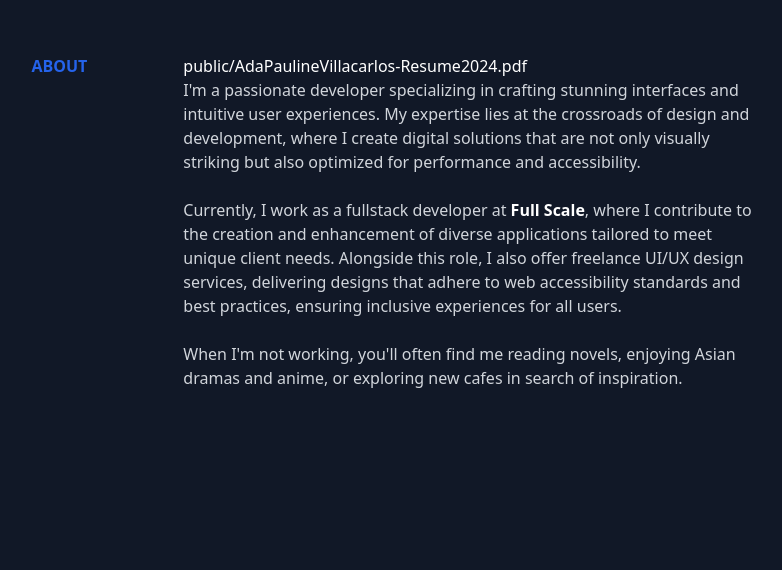
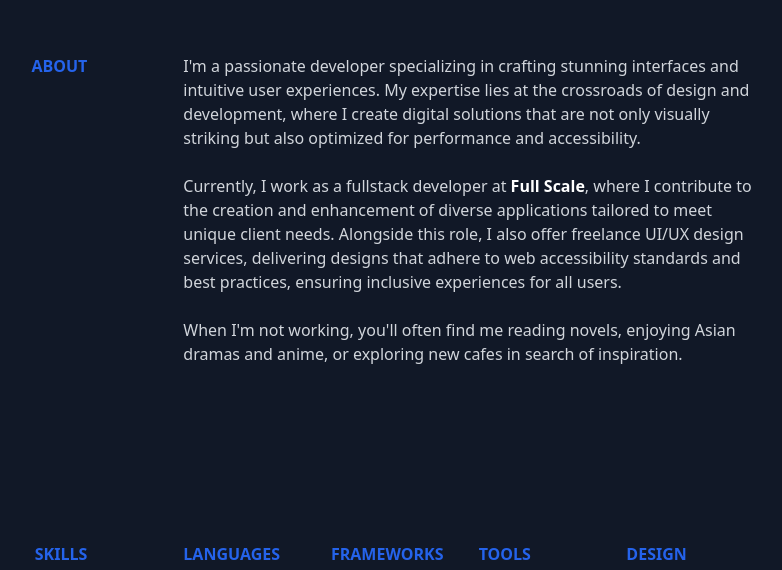
Before and after one commit to adavillacarlos/ada, a React (Vite) app: page / in a window 1280 px wide. Shown: the part 834-1404 px from the top of the page, without its empty margins (318-1100 px from the left). Built offline with nearby package versions, Linux system fonts and the light colour scheme; a web font is replaced by a local one.

Commit message:
updated link

```diff
--- a/src/components/about/About.tsx
+++ b/src/components/about/About.tsx
@@ -4,7 +4,7 @@ export default function About() {
       <div className="flex justify-start md:justify-end md:col-span-1">
         <span className="font-bold text-left md:text-right pb-4 md:mr-20 text-blue-600 ">ABOUT</span>
       </div>
-      <div className="md:col-span-2 dark:text-white">public/AdaPaulineVillacarlos-Resume2024.pdf
+      <div className="md:col-span-2 dark:text-white">
         <p className="text-gray-300">
         I'm a passionate developer specializing in crafting stunning interfaces and intuitive user experiences.
         My expertise lies at the crossroads of design and development, where I create digital solutions that are not
```
